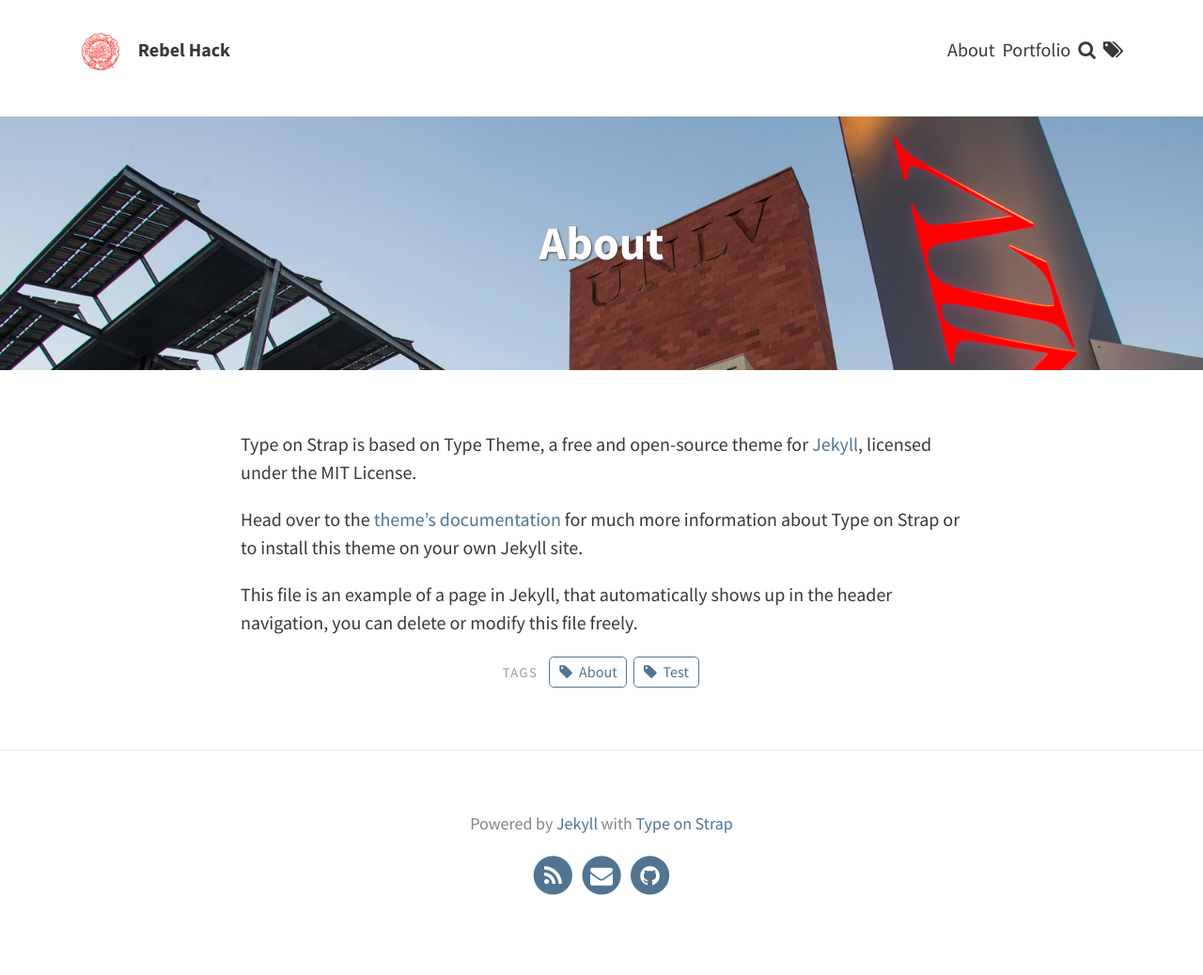
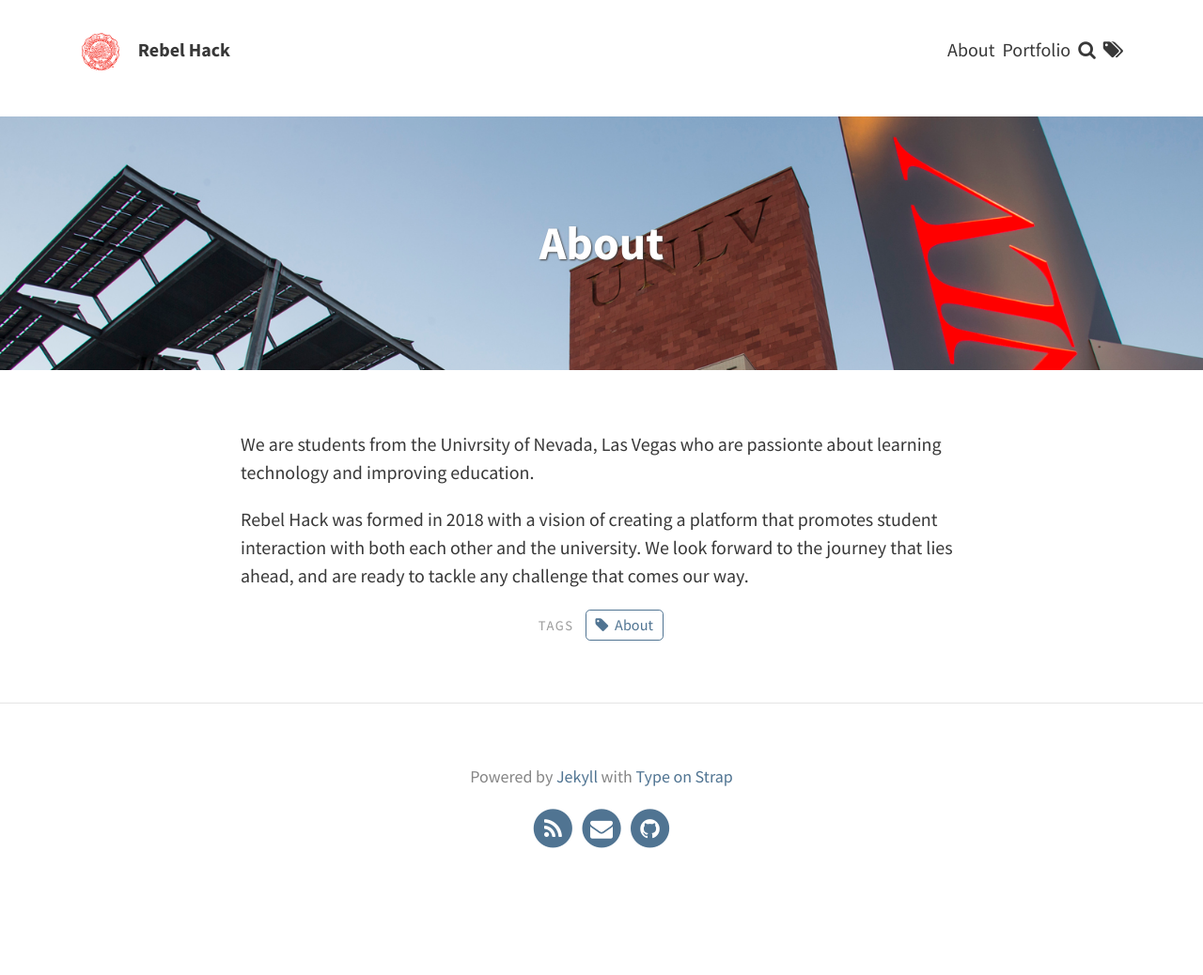
Before and after one commit to rebelhack/rebelhack.github.io, a Jekyll site: the page built from pages/about.md, in a window 1280 px wide. Shown: the whole page at 94% size. Built offline with Jekyll 4.4.1, drawn with Linux system fonts in a browser that asks for light colours; after the commit the page ends 988 px from its top, so only the background shows below that.

Commit message:
updated about page

```diff
--- a/pages/about.md
+++ b/pages/about.md
@@ -3,11 +3,9 @@ layout: page
 title: About
 permalink: /about/
 feature-img: "assets/img/pexels/UNLV.jpeg"
-tags: [About, Test]
+tags: [About]
 ---
 
-Type on Strap is based on Type Theme, a free and open-source theme for [Jekyll](http://jekyllrb.com/), licensed under the MIT License.
+We are students from the Univrsity of Nevada, Las Vegas who are passionte about learning technology and improving education.
 
-Head over to the [theme's documentation](https://github.io/sylhare/Type-on-Strap) for much more information about Type on Strap or to install this theme on your own Jekyll site.
-
-This file is an example of a page in Jekyll, that automatically shows up in the header navigation, you can delete or modify this file freely.
+Rebel Hack was formed in 2018 with a vision of creating a platform that promotes student interaction with both each other and the university. We look forward to the journey that lies ahead, and are ready to tackle any challenge that comes our way.
```
Also changed, not shown: 3 other files.
